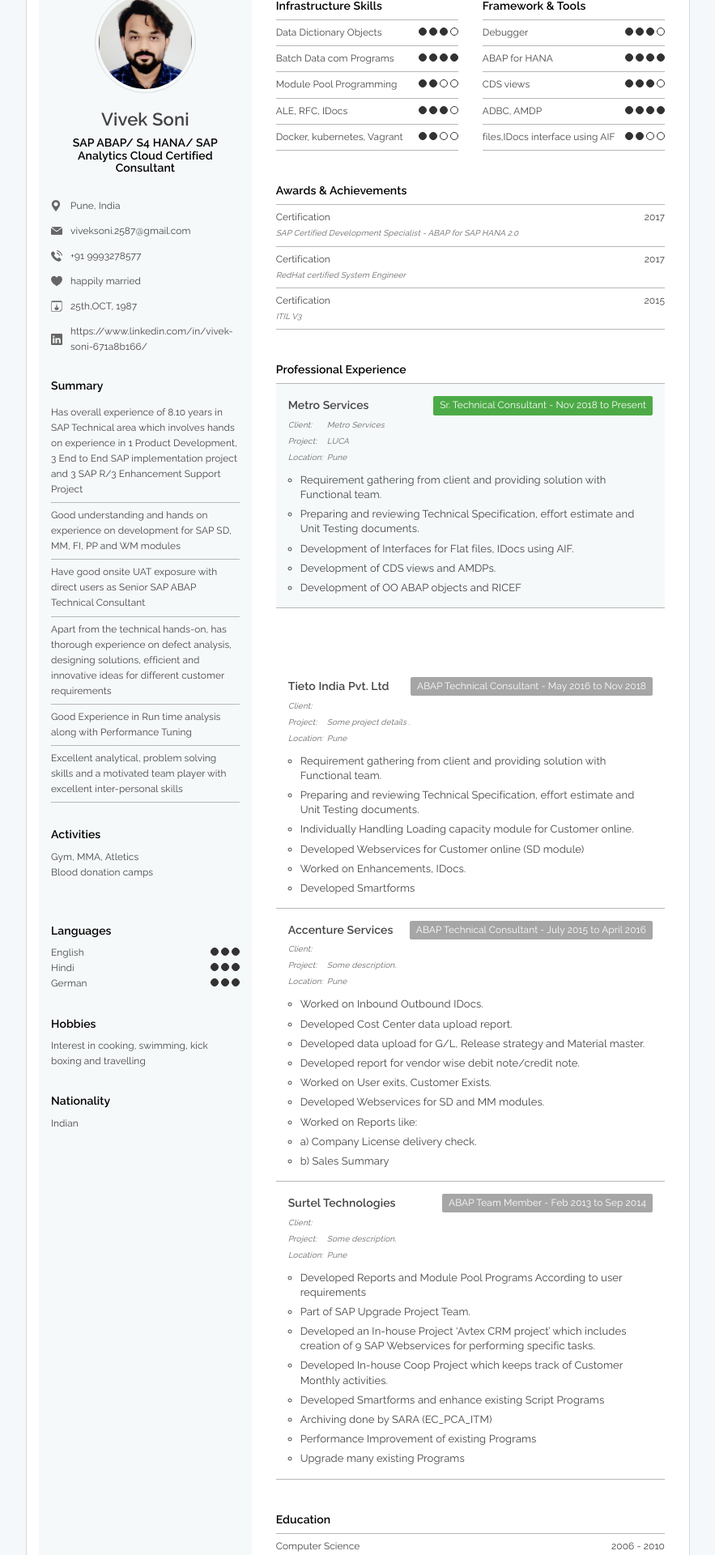
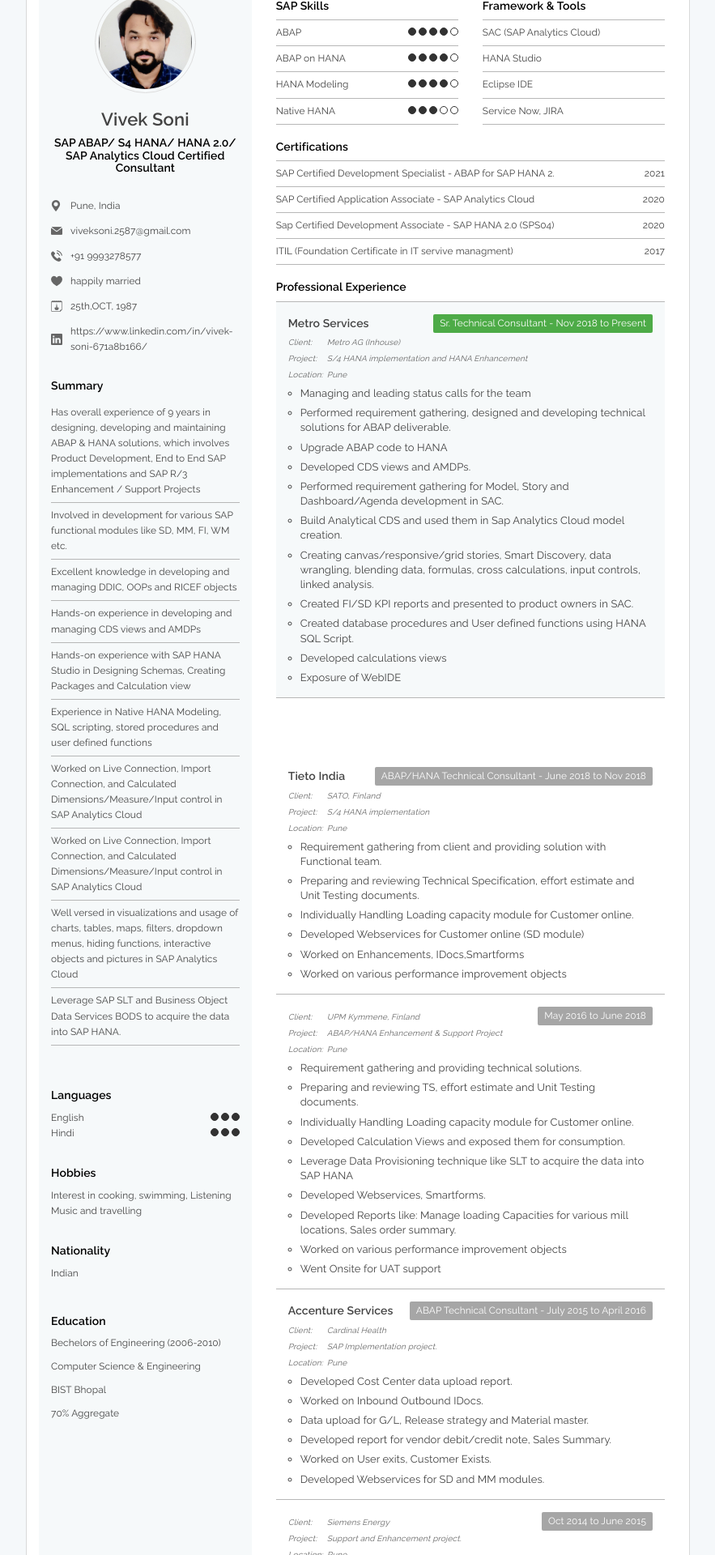
Before and after one commit to arifit11/resume, a React (Create React App) app in the folder vivekresume/: page / in a window 1280 px wide. Shown: the part 40-1960 px from the top of the page at 81% size, without its empty margins (198-1081 px from the left). Built offline with nearby package versions, Linux system fonts and the light colour scheme.

Commit message:
updated on 16 JAN

```diff
--- a/vivekresume/src/App.js
+++ b/vivekresume/src/App.js
@@ -42,23 +42,35 @@ let developerInfo = [{
 
 let developerSummary = [{
     id: 1,
-    summaryText: 'Has overall experience of 8.10 years in SAP Technical area which involves hands on experience in 1 Product Development, 3 End to End SAP implementation project and 3 SAP R/3 Enhancement Support Project'
+    summaryText: 'Has overall experience of 9 years in designing, developing and maintaining ABAP & HANA solutions, which involves Product Development, End to End SAP implementations and SAP R/3 Enhancement / Support Projects'
 }, {
     id: 2,
-    summaryText: 'Good understanding and hands on experience on development for SAP SD, MM, FI, PP and WM modules'
+    summaryText: 'Involved in development for various SAP functional modules like SD, MM, FI, WM etc.'
 }, {
     id: 3,
-    summaryText: 'Have good onsite UAT exposure with direct users as Senior SAP ABAP Technical Consultant'
+    summaryText: 'Excellent knowledge in developing and managing DDIC, OOPs and RICEF objects'
 }, {
     id: 4,
-    summaryText: 'Apart from the technical hands-on, has thorough experience on defect analysis, designing solutions, efficient and innovative ideas for different customer requirements'
+    summaryText: 'Hands-on experience in developing and managing CDS views and AMDPs'
 }, {
     id: 5,
-    summaryText: 'Good Experience in Run time analysis along with Performance Tuning'
+    summaryText: 'Hands-on experience with SAP HANA Studio in Designing Schemas, Creating Packages and Calculation view'
 }, {
     id: 6,
-    summaryText: 'Excellent analytical, problem solving skills and a motivated team player with excellent inter-personal skills'
-}];
+    summaryText: 'Experience in Native HANA Modeling, SQL scripting, stored procedures and user defined functions'
+}, {
+    id: 7,
+    summaryText: 'Worked on Live Connection, Import Connection, and Calculated Dimensions/Measure/Input control in SAP Analytics Cloud'
+}, {
+    id: 8,
+    summaryText: 'Worked on Live Connection, Import Connection, and Calculated Dimensions/Measure/Input control in SAP Analytics Cloud'
+}, {
+    id: 9,
+    summaryText: 'Well versed in visualizations and usage of charts, tables, maps, filters, dropdown menus, hiding functions, interactive objects and pictures in SAP Analytics Cloud'
+}, {
+    id: 10,
+    summaryText: 'Leverage SAP SLT and Business Object Data Services BODS to acquire the data into SAP HANA.'
+},];
 
 let developerActivities = [{
     id: 1,
@@ -76,54 +88,42 @@ let developerLanguages = [{
     id: 2,
     lang: 'Hindi',
     level: 3
-}, {
-    id: 3,
-    lang: 'German',
-    level: 3
 }];
 // Heading should be Infrastructure Skills
 let developmentSkills = [{
     id: 1,
-    skillName: 'Data Dictionary Objects ',
-    level: 3
+    skillName: 'ABAP ',
+    level: 4
 }, {
     id: 2,
-    skillName: 'Batch Data com Programs',
+    skillName: 'ABAP on HANA',
     level: 4
 }, {
     id: 3,
-    skillName: 'Module Pool Programming',
-    level: 2
+    skillName: 'HANA Modeling',
+    level: 4
 }, {
     id: 4,
-    skillName: 'ALE, RFC, IDocs',
+    skillName: 'Native HANA',
     level: 3
-}, {
-    id: 5,
-    skillName: 'Docker, kubernetes, Vagrant',
-    level: 2
 }];
 
 let frameworkTools = [{
     id: 1,
-    skillName: 'Debugger',
-    level: 3
+    skillName: 'SAC (SAP Analytics Cloud)',
+    level: -1
 },{
     id: 2,
-    skillName: 'ABAP for HANA',
-    level: 4
+    skillName: 'HANA Studio',
+    level: -1
 },{
     id: 3,
-    skillName: 'CDS views',
-    level: 3
+    skillName: 'Eclipse IDE',
+    level: -1
 },{
     id: 4,
-    skillName: 'ADBC, AMDP',
-    level: 4
-},{
-    id: 5,
-    skillName: 'files,IDocs interface using AIF',
-    level: 2
+    skillName: 'Service Now, JIRA',
+    level: -1
 }];
 
 let professionalExperience = [{
@@ -131,55 +131,97 @@ let professionalExperience = [{
     company: 'Metro Services',
     isCurrentCompany: true,
     roles: [
-      "Requirement gathering from client and providing solution with Functional team.",
-      "Preparing and reviewing Technical Specification, effort estimate and Unit Testing documents.",
-      "Development of Interfaces for Flat files, IDocs using AIF.",
-      "Development of CDS views and AMDPs.",
-      "Development of OO ABAP objects and RICEF"
+      "Managing and leading status calls for the team",
+      "Performed requirement gathering, designed and developing technical solutions for ABAP deliverable.",
+      "Upgrade ABAP code to HANA",
+      "Developed CDS views and AMDPs.",
+      "Performed requirement gathering for Model, Story and Dashboard/Agenda development in SAC.",
+      "Build Analytical CDS and used them in Sap Analytics Cloud model creation.",
+      "Creating canvas/responsive/grid stories, Smart Discovery, data wrangling, blending data, formulas, cross calculations, input controls, linked analysis.",
+      "Created FI/SD KPI reports and presented to product owners in SAC.",
+      "Created database procedures and User defined functions using HANA SQL Script.",
+      "Developed calculations views",
+      "Exposure of WebIDE"
 
     ],
-    technologies: 'LUCA',
-    Client: 'Metro Services',
+    technologies: 'S/4 HANA implementation and HANA Enhancement',
+    Client: 'Metro AG (Inhouse)',
+
     location: 'Pune',
     type: 'Sr. Technical Consultant  - Nov 2018 to Present'
 }, {
     id: 2,
-    company: 'Tieto India Pvt. Ltd',
+    company: 'Tieto India',
     isCurrentCompany: false,
     roles: [
       "Requirement gathering from client and providing solution with Functional team.",
       "Preparing and reviewing Technical Specification, effort estimate and Unit Testing documents.",
       "Individually Handling Loading capacity module for Customer online.",
       "Developed Webservices for Customer online (SD module)",
-      "Worked on Enhancements, IDocs. ",
-      "Developed Smartforms"
+      "Worked on Enhancements, IDocs,Smartforms ",
+      "Worked on various performance improvement objects"
     ],
-    technologies: 'Some project details .',
+    technologies: 'S/4 HANA implementation',
     location: 'Pune',
-    type: 'ABAP Technical Consultant - May 2016 to Nov 2018'
-}, {
+    Client: 'SATO, Finland',
+    type: 'ABAP/HANA Technical Consultant - June 2018 to Nov 2018',
+},{
+
+   id: 2,
+   isCurrentCompany: false,
+   roles: [
+     "Requirement gathering and providing technical solutions.",
+     "Preparing and reviewing TS, effort estimate and Unit Testing documents.",
+     "Individually Handling Loading capacity module for Customer online.",
+     "Developed Calculation Views and exposed them for consumption.",
+     "Leverage Data Provisioning technique like SLT to acquire the data into SAP HANA",
+     "Developed Webservices, Smartforms.",
+     "Developed Reports like: Manage loading Capacities for various mill locations, Sales order summary.",
+     "Worked on various performance improvement objects",
+     "Went Onsite for UAT support"
+   ],
+   technologies: 'ABAP/HANA Enhancement & Support Project',
+   location: 'Pune',
+   Client: 'UPM Kymmene, Finland',
+   type: ' May 2016 to June 2018',
+},
+ {
     id: 3,
     company: 'Accenture Services',
     isCurrentCompany: false,
     roles: [
+      "Developed Cost Center data upload report.",
       "Worked on Inbound Outbound IDocs.",
-      "Developed Cost Center data upload report.",
-      "Developed data upload for G/L, Release strategy and Material master.",
-      "Developed report for vendor wise debit note/credit note.",
+      "Data upload for G/L, Release strategy and Material master.",
+      "Developed report for vendor debit/credit note, Sales Summary.",
       "Worked on User exits, Customer Exists.",
       "Developed Webservices for SD and MM modules.",
-      "Worked on Reports like:",
-        "a)	Company License delivery check.",
-        "b)	Sales Summary"
-
     ],
-    technologies: 'Some description.',
+    technologies: 'SAP Implementation project.',
+    Client: 'Cardinal Health',
     location: 'Pune',
     type: 'ABAP Technical Consultant - July 2015 to April 2016'
+
+},{
+   id: 3,
+   isCurrentCompany: false,
+   roles: [
+     "Developed Web dynpro component for creating and maintaining Projects.",
+     "Worked on developing and managing RICEF objects.",
+     "Created an Asset for Planning Integration in BI",
+     "Developed Reports.",
+     "Handled User Tickets and resolved them within SLA defined."
+   ],
+   technologies: 'Support and Enhancement project.',
+   Client: 'Siemens Energy',
+   location: 'Pune',
+   type: ' Oct 2014 to June 2015'
+
 }, {
     id: 4,
     company: 'Surtel Technologies',
     isCurrentCompany: false,
+    Client: 'BRIGGS & Stratton',
     roles: [
       "Developed Reports and Module Pool Programs According to user requirements",
       "Part of SAP Upgrade Project Team.",
@@ -188,13 +230,45 @@ let professionalExperience = [{
       "Developed Smartforms and enhance existing Script Programs",
       "Archiving done by SARA (EC_PCA_ITM)",
       "Performance Improvement of existing Programs",
-      "Upgrade many existing Programs"
+      "Performance tune many existing Programs"
+    ],
+    technologies: 'SAP Support project',
+    location: 'Indore',
+    type: 'ABAP Consultant - Feb 2013 to Sep 2014'
+},{
+    id: 5,
+    company: 'I-Novate Technologies',
+    isCurrentCompany: false,
+    Client: 'Terrace Bay Pulp Inc',
 
+    roles: [
+      "Developing and Customizing ABAP Dictionary Objects.",
+      "Developed a Report for Stock, Sales Production Summary.",
+      "Developed a Report for Order Book.",
+      "Developed a Module Pool Program for Repair and Return.",
+      "Developed a Smartform for Shipping Notice, Invoice Print, Purchase Requisition Print.",
     ],
-    technologies: 'Some description.',
-    location: 'Pune',
-    type: 'ABAP Team Member - Feb 2013 to Sep 2014'
+    technologies: 'Product development (AGROVATE)',
+    location: 'Indore',
+    type: 'ABAP Consultant - Aug 2012 to Dec 2012'
+},
+{
+    id: 5,
+    isCurrentCompany: false,
+    Client: 'In-house Project',
+
+    roles: [
+      "Developing and Customizing ABAP Dictionary Objects.",
+      "Developed Report for Plot Details, Farmer Details, Acquisition Details.",
+      "Developed a module pool program for parchi system,",
+      "Developed Smartforms for Calendar Scheduling, parchi etc."
+    ],
+    technologies: 'Product development (AGROVATE)',
+    location: 'Indore',
+    type: 'April 2012 to July 2012'
 }
+
+
 ];
 
 let developerEducation = [{
@@ -216,19 +290,21 @@ let developerEducation = [{
 
 let developerAchievements = [{
     id: 1,
-    title: 'Certification',
-    year: '2017',
-    desc: 'SAP Certified Development Specialist - ABAP for SAP HANA 2.0'
+    title: 'SAP Certified Development Specialist - ABAP for SAP HANA 2.',
+    year: '2021',
+
 }, {
     id: 2,
-    title: 'Certification',
-    year: '2017',
-    desc: 'RedHat certified System Engineer'
+    year: '2020',
+    title: 'SAP Certified Application Associate - SAP Analytics Cloud'
 }, {
     id: 3,
-    title: 'Certification',
-    year: '2015',
-    desc: 'ITIL V3'
+    year: '2020',
+    title: 'Sap Certified Development Associate - SAP HANA 2.0 (SPS04)'
+}, {
+    id: 2,
+    year: '2017',
+    title: 'ITIL (Foundation Certificate in IT servive managment)'
 }];
 
 class App extends React.Component {
@@ -242,6 +318,7 @@ class App extends React.Component {
                     developerSummary = {developerSummary}
                     developerActivities = {developerActivities}
                     developerLanguages = {developerLanguages}
+                    developerEducation = {developerEducation}
                 />
                 <ResumeExperience
                     developmentSkills = {developmentSkills}
--- a/vivekresume/src/components/DeveloperExtraDetails.js
+++ b/vivekresume/src/components/DeveloperExtraDetails.js
@@ -1,18 +1,29 @@
 import React from 'react';
-
+import DeveloperAchievements from './DeveloperAchievements';
 class DeveloperExtraDetails extends React.Component {
     render() {
         return (
             <div>
                 <h5>Hobbies</h5>
-                <p className="small">Interest in cooking, swimming, kick boxing and travelling</p>
+                <p className="small">Interest in cooking, swimming, Listening Music and travelling</p>
                 <div className="clearfix"></div><br/>
                 <h5 className="mar-t0">Nationality</h5>
                 <p className="small">Indian</p>
+                <br/>
+
+                <h5>Education</h5>
+                <p className="small">Bechelors of Engineering (2006-2010)</p>
+                <p className="small">Computer Science & Engineering</p>
+                <p className="small">BIST Bhopal </p>
+                <p className="small">70% Aggregate </p>
+                <div className="clearfix"></div><br/>
+
                 <br/><br/><br/><br/><br/><br/><br/><br/><br/>
                 <br/><br/><br/><br/><br/><br/><br/><br/><br/>
                 <br/><br/><br/><br/><br/><br/><br/><br/><br/>
-                <br/><br/><br/><br/><br/><br/><br/><br/>
+                <br/><br/><br/><br/><br/><br/><br/><br/><br/>
+                <br/><br/><br/><br/><br/><br/>
+                <br/><br/><br/><br/><br/>
             </div>
         );
     }
--- a/vivekresume/src/components/DeveloperHeadline.js
+++ b/vivekresume/src/components/DeveloperHeadline.js
@@ -9,7 +9,7 @@ class ResumeSummary extends React.Component {
                     <img src={this.props.userImage} className="img-responsive img-thumbnail img-circle" />
                 </div>
                 <h3 className="text-center dev-name">{this.props.developerName}</h3>
-                <h5 className="text-center mar-b0">SAP ABAP/ S4 HANA/ SAP Analytics Cloud Certified Consultant</h5>
+                <h5 className="text-center mar-b0">SAP ABAP/ S4 HANA/ HANA 2.0/ SAP Analytics Cloud Certified Consultant</h5>
                 <br/>
             </div>
         );
--- a/vivekresume/src/components/DeveloperProfessionalExperienceItem.js
+++ b/vivekresume/src/components/DeveloperProfessionalExperienceItem.js
@@ -5,12 +5,15 @@ class DeveloperProfessionalExperienceItem extends React.Component {
         return (
             <li className={`pad-15 ${this.props.workExperience.isCurrentCompany ? 'active' : ''}`}>
                 <strong>{this.props.workExperience.company}</strong>
+
                 <span className="job-time pull-right round-2 small">{this.props.workExperience.type}</span>
                 <table className="mar-t5">
                     <tbody>
                         <tr>
+
                            <td className="smaller vtop pad-r5"><em>Client:</em></td>
                            <td className="smaller line-ht14"><em>{this.props.workExperience.Client}</em></td>
+
                         </tr>
                         <tr>
                             <td className="smaller vtop pad-r5 pad-t4"><em>Project:</em></td>
@@ -22,7 +25,7 @@ class DeveloperProfessionalExperienceItem extends React.Component {
                         </tr>
                     </tbody>
                 </table>
-                <div className="clearfix"></div><div className="bot-5"></div>
+                <div className="clearfix"></div><div className="bot-6"></div>
                 <ul className="dev-roles">
                     {this.props.workExperience.roles.map((role) => (
                         <li>{role}</li>
--- a/vivekresume/src/components/DeveloperSkillItem.js
+++ b/vivekresume/src/components/DeveloperSkillItem.js
@@ -5,10 +5,11 @@ class DeveloperSkillItem extends React.Component {
         return (
             <li className="small">
                 {this.props.skill.skillName}
-                <span className={`pull-right ${this.props.skill.level > 3 ? 'circle-filled' : 'circle-empty'}`}></span>
-                <span className={`pull-right ${this.props.skill.level > 2 ? 'circle-filled' : 'circle-empty'}`}></span>
-                <span className={`pull-right ${this.props.skill.level > 1 ? 'circle-filled' : 'circle-empty'}`}></span>
-                <span className={`pull-right ${this.props.skill.level > 0 ? 'circle-filled' : 'circle-empty'}`}></span>
+                <span className={`pull-right ${this.props.skill.level == -1 ? 'hide' : ''} ${this.props.skill.level > 4 ? 'circle-filled' : 'circle-empty'}`}></span>
+                <span className={`pull-right ${this.props.skill.level == -1 ? 'hide' : ''} ${this.props.skill.level > 3 ? 'circle-filled' : 'circle-empty'}`}></span>
+                <span className={`pull-right ${this.props.skill.level == -1 ? 'hide' : ''} ${this.props.skill.level > 2 ? 'circle-filled' : 'circle-empty'}`}></span>
+                <span className={`pull-right ${this.props.skill.level == -1 ? 'hide' : ''} ${this.props.skill.level > 1 ? 'circle-filled' : 'circle-empty'}`}></span>
+                <span className={`pull-right ${this.props.skill.level == -1 ? 'hide' : ''} ${this.props.skill.level > 0 ? 'circle-filled' : 'circle-empty'}`}></span>
             </li>
         );
     }
--- a/vivekresume/src/components/ResumeExperience.js
+++ b/vivekresume/src/components/ResumeExperience.js
@@ -7,16 +7,16 @@ class ResumeExperience extends React.Component {
     render() {
         return(
             <div className="col-xs-8 col-sm-8 col-md-8 pad-15 pad-r0">
-                <DeveloperSkillSet skillSetHeading='Infrastructure Skills' skills={this.props.developmentSkills} />
+                <DeveloperSkillSet skillSetHeading='SAP Skills' skills={this.props.developmentSkills} />
                 <DeveloperSkillSet skillSetHeading='Framework & Tools' skills={this.props.frameworkTools} />
-                <div className="clearfix"></div><br/>
-                <DeveloperAchievements achievementHeading='Awards & Achievements' achievements={this.props.developerAchievements} />
-                <div className="clearfix"></div><br/>
+
+                <DeveloperAchievements achievementHeading='Certifications' achievements={this.props.developerAchievements} />
+
                 <div className="col-xs-12 col-sm-12 col-md-12">
                     <DeveloperWorkExperience professionalExperience={this.props.professionalExperience} />
                 </div>
                 <div className="clearfix"></div><br/>
-                <DeveloperAchievements achievementHeading='Education' achievements={this.props.developerEducation} />
+
 
             </div>
         );
--- a/vivekresume/src/components/ResumeSummary.js
+++ b/vivekresume/src/components/ResumeSummary.js
@@ -13,9 +13,10 @@ class ResumeSummary extends React.Component {
                 <DeveloperHeadline userImage = {this.props.userImage} developerName = {this.props.developerName} />
                 <DeveloperInfo developerInfo = {this.props.developerInfo} />
                 <DeveloperSummary developerSummary = {this.props.developerSummary} />
-                <DeveloperActivities developerActivities = {this.props.developerActivities} />
+
                 <DeveloperLanguages developerLanguages = {this.props.developerLanguages} />
-                <DeveloperExtraDetails />
+                <DeveloperExtraDetails developerEducation = {this.props.developerEducation} />
+
             </div>
         );
     };
```
Also changed, not shown: vivekresume/src/css/Bootstrap.css.
